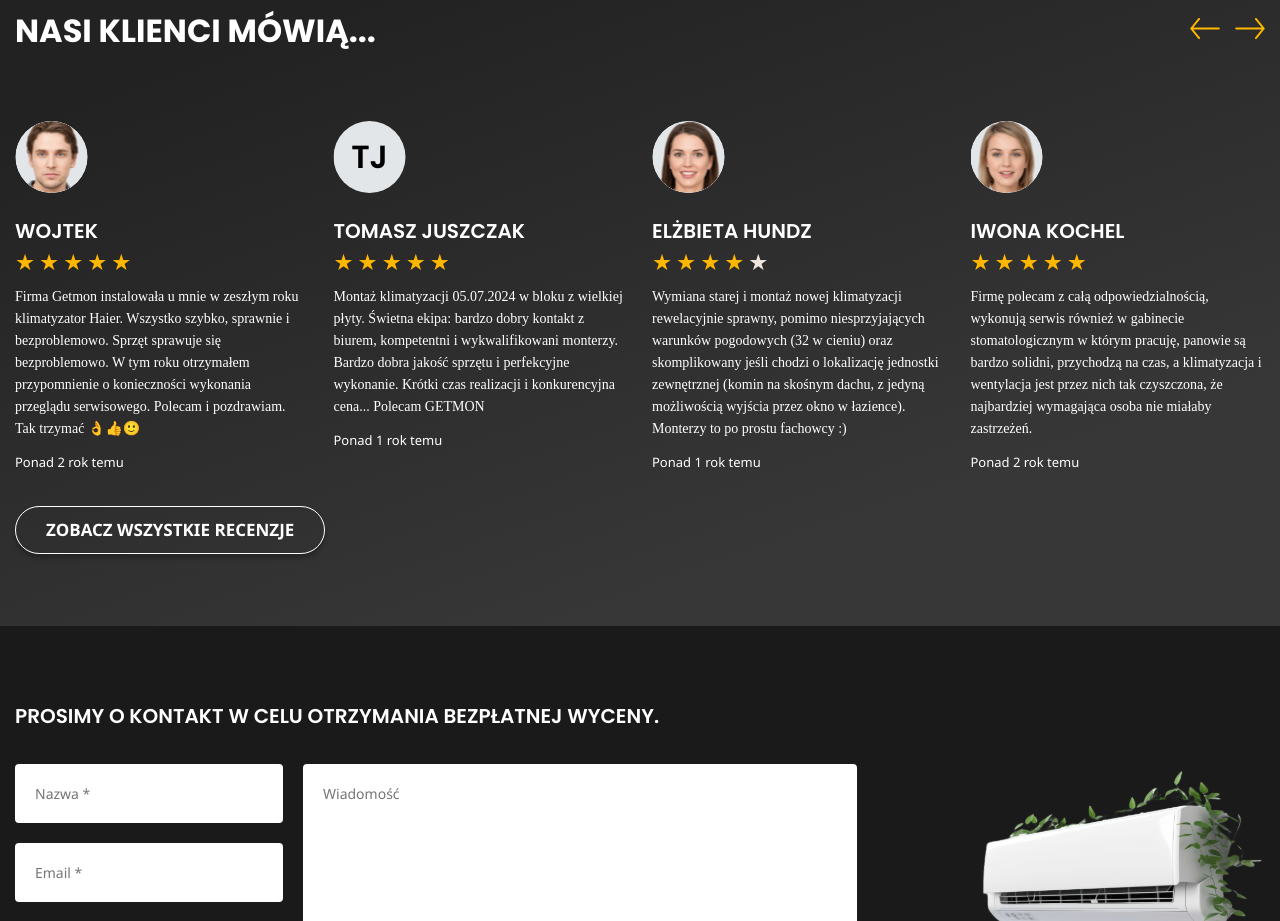
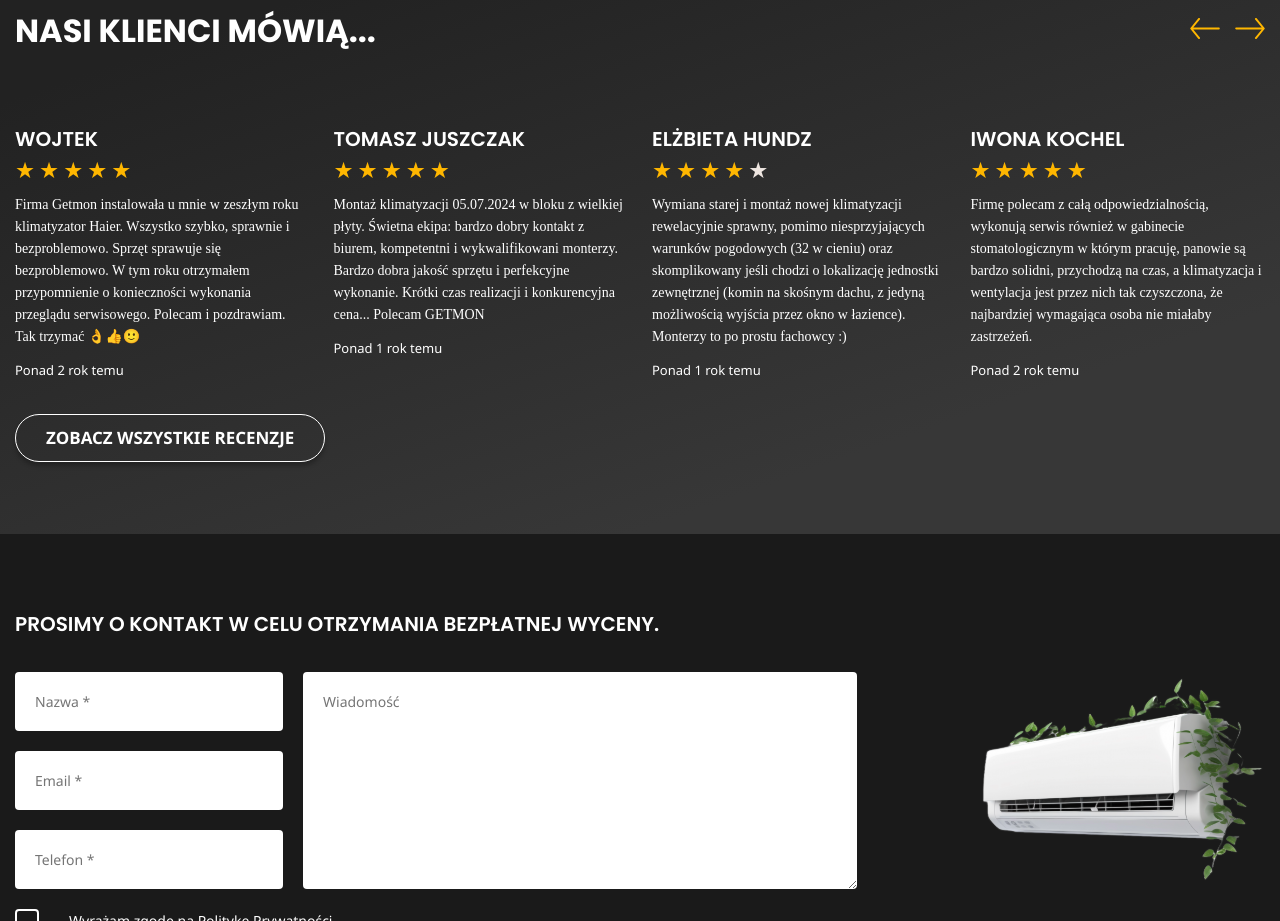
Before and after one commit to MatviyRoman/Getmon-Next, a Next.js app: page / in a window 1280 px wide. Shown: the part 4320-5241 px from the top of the page. Built offline with nearby package versions, Linux system fonts and the light colour scheme.

Commit message:
remove avatar

```diff
--- a/src/components/sections/ReviewSection.js
+++ b/src/components/sections/ReviewSection.js
@@ -132,7 +132,7 @@ const ReviewSection = () => {
                             <SwiperSlide key={index}>
                                 <div className={styles.testimonial}>
                                     <div className={styles.header}>
-                                        <div className={styles.avatarContainer}>
+                                        {/* <div className={styles.avatarContainer}>
                                             {testimonial?.img?.src ? (
                                                 <Image
                                                     src={testimonial.img.src}
@@ -147,7 +147,7 @@ const ReviewSection = () => {
                                                     {getInitials(testimonial?.name || '')}
                                                 </span>
                                             )}
-                                        </div>
+                                        </div> */}
 
                                         <h3 className={styles.name}>
                                             {testimonial.name}
```
